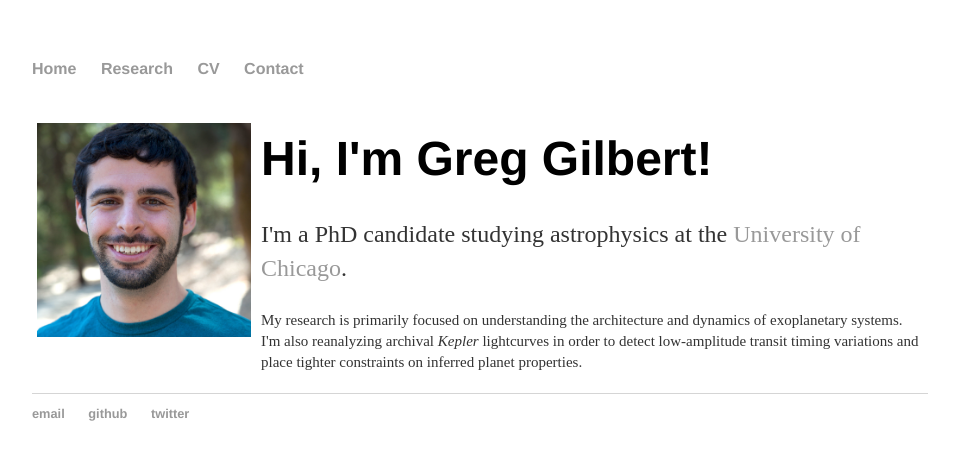
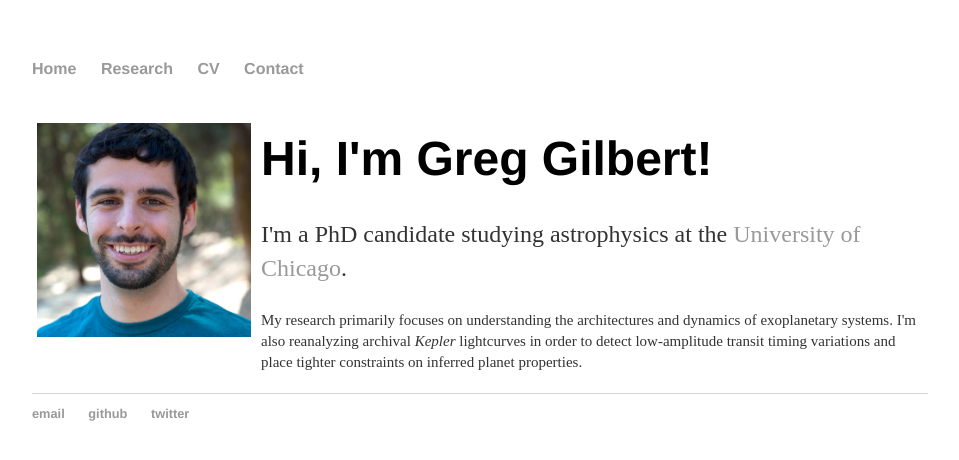
Before and after one commit to gjgilbert/gjgilbert.github.io, a Jekyll site: the page built from index.html, in a window 1280 px wide. Shown: the top 460 px of the page, without its empty margins (160-1119 px from the left). Built offline with Jekyll 4.4.1, drawn with Linux system fonts in a browser that asks for light colours.

Commit message:
Update index.html

```diff
--- a/index.html
+++ b/index.html
@@ -45,7 +45,7 @@
 	  <div class="column right">
 	    <h1>Hi, I'm Greg Gilbert!</h1>
 	    <p>I'm a PhD candidate studying astrophysics at the <a href="https://astrophysics.uchicago.edu/">University of Chicago</a>.</p>
-	    <font size="1"><p>My research is primarily focused on understanding the architecture and dynamics of exoplanetary systems. I'm also reanalyzing archival <em>Kepler</em> lightcurves in order to detect low-amplitude transit timing variations and place tighter constraints on inferred planet properties.</p></font>
+	    <font size="1"><p>My research primarily focuses on understanding the architectures and dynamics of exoplanetary systems. I'm also reanalyzing archival <em>Kepler</em> lightcurves in order to detect low-amplitude transit timing variations and place tighter constraints on inferred planet properties.</p></font>
 	  </div>
 	</div>
 </body>
```
